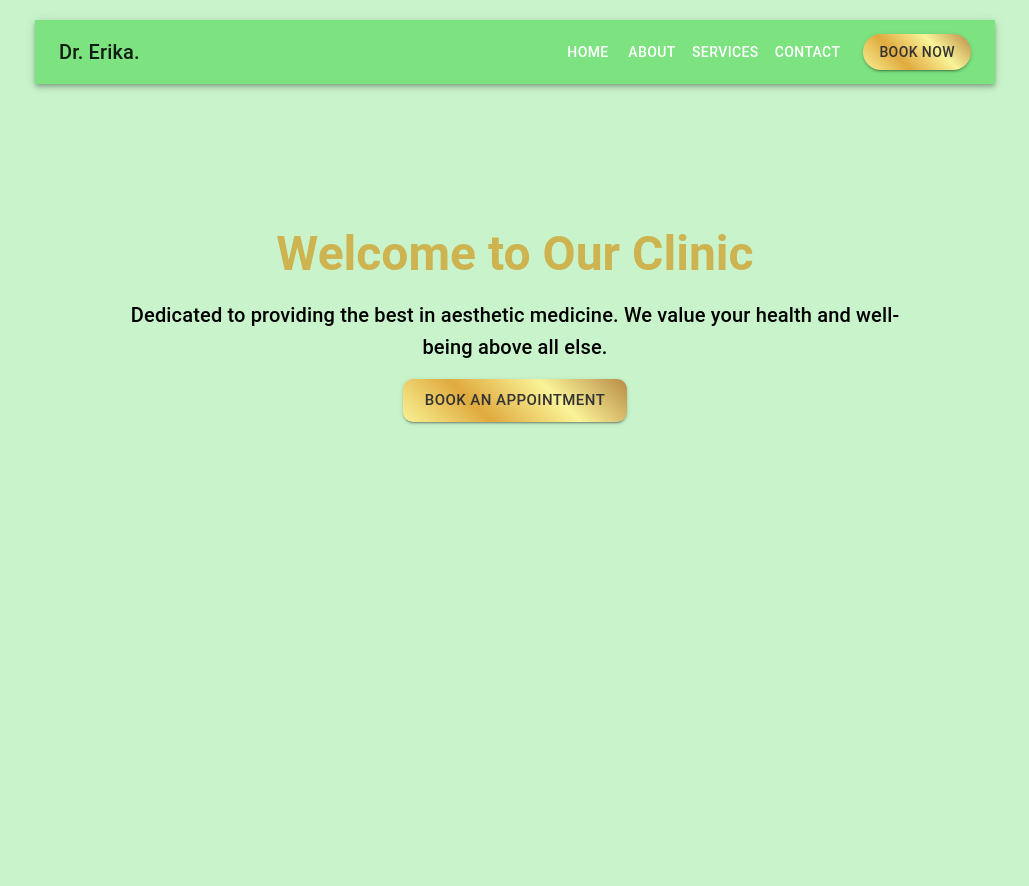
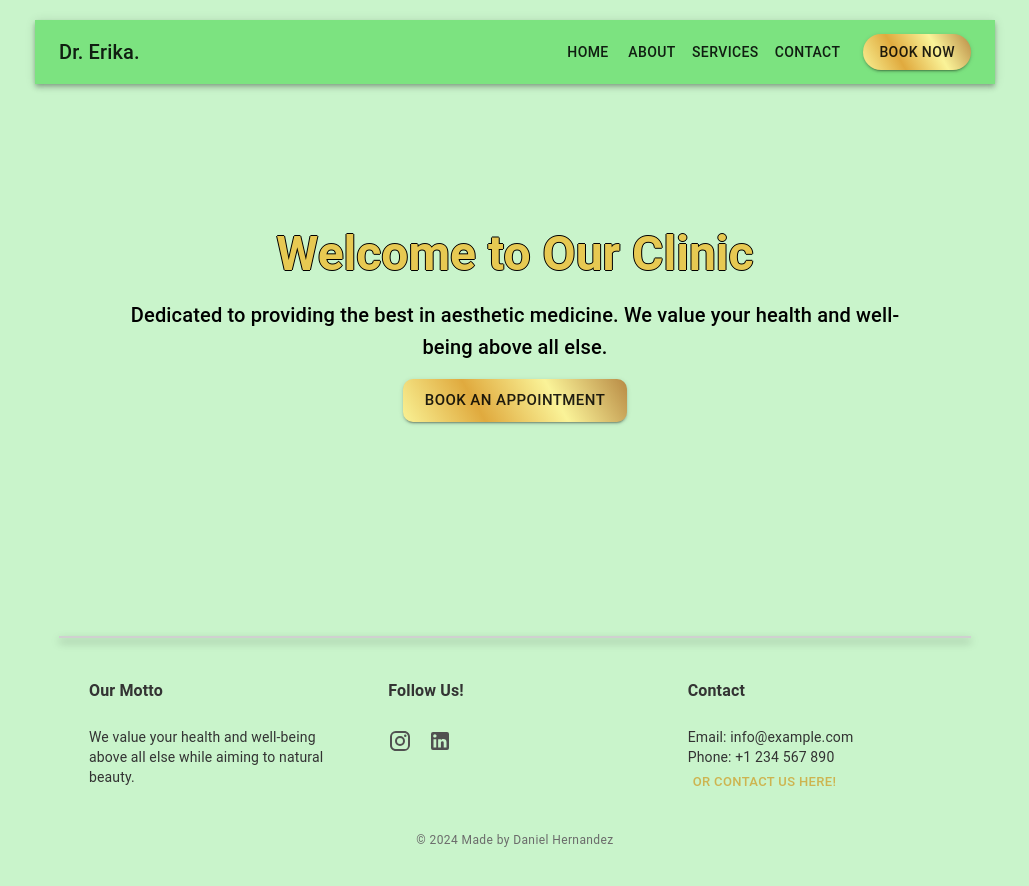
Before and after one commit to Danidehs/dr-web-app, a React (Create React App) app in the folder frontend/: page / in a window 1280 px wide. Shown: the whole page, without its empty margins (125-1154 px from the left). Before the commit the page ends 800 px from the top, so only its background shows below. Built offline with nearby package versions, Linux system fonts and the light colour scheme.

Commit message:
style (About, Services): Updated UI and added some images

```diff
--- a/frontend/src/App.css
+++ b/frontend/src/App.css
@@ -69,16 +69,8 @@ html body .MuiTypography-h2,
 html body .MuiTypography-h3,
 html body .MuiTypography-h4 {
   font-weight: bold;
-  color: #cdb450;
-}
-
-html body .button, html body .MuiButton-containedSecondary {
-  background-color: #cdb450;
-  color: #333;
-}
-
-html body .button:hover, html body .MuiButton-containedPrimary:hover {
-  background-color: #e68900;
+  color: #e7c952;
+  text-shadow: -1px 0 black, 0 1px black, 1px 0 black, 0 -1px black;
 }
 
 html body .formContainerBox {
@@ -90,5 +82,53 @@ html body .formContainerBox {
 }
 
 .goldGradient {
-  background: linear-gradient(45deg, #f9f295, #e0aa3e, #faf398, #b88a44);
+  background: linear-gradient(60deg, #f9f295, #e0aa3e, #faf398, #b88a44);
 }
+
+/* Footer section */
+
+.footer {
+  margin-top: 5%;
+  padding: 16px 0;
+  color: #333;
+}
+
+.footer-top-border {
+  border-top: 2px solid #d0d0d0;
+  width: 100%;
+  margin-top: 8px;
+  margin-bottom: 25px;
+  box-shadow: 0 4px 8px rgba(0,0,0,0.4);
+}
+
+.footer-content {
+  padding: 16px;
+  padding-left: 30px;
+  display: flex;
+  justify-content: center;
+}
+
+.footer-heading, html body .MuiTypography-body1 {
+  font-weight: bold;
+  padding-bottom: 24px;
+}
+
+.footer-socials {
+  display: flex;
+  gap: 16px; /* Adjust spacing between icons as needed */
+
+}
+
+.footer-socials .MuiSvgIcon-root {
+  color: #505050; /* Icon color, adjust as needed */
+}
+
+.footer-bottom {
+  margin-top: 12px;
+  text-align: center;
+}
+
+.footer-copy {
+  color: #6b6b6b;
+  margin-top: 16px;
+}
--- a/frontend/src/App.js
+++ b/frontend/src/App.js
@@ -9,6 +9,7 @@ import Services from './components/Services';
 import Appointment from './components/Appointment';
 import AppointmentsList from './components/AppointmentList';
 import Contact from './components/Contact';
+import Footer from './components/Footer';
 import './App.css';
 
 const theme = createTheme({
@@ -37,6 +38,7 @@ const App = () => {
             <Route path='/bookAppointment' element={<Appointment />} />
           </Routes>
           {/* <AppointmentsList /> */}
+          <Footer />
         </Router>
       </div>
     </ThemeProvider>
--- a/frontend/src/components/About.js
+++ b/frontend/src/components/About.js
@@ -2,7 +2,7 @@ import React from 'react';
 import { makeStyles } from '@mui/styles';
 import { useTheme } from '@mui/material/styles';
 import { Typography, Container, Grid } from '@mui/material';
-//import aboutImage from '../path--image.jpg';
+import aboutImage from '../assets/aboutUs-img2.png';
 
 const useStyles = makeStyles(() => {
   const theme = useTheme();
@@ -12,13 +12,14 @@ const useStyles = makeStyles(() => {
       textAlign: 'center',
     },
     aboutImage: {
-      maxWidth: '100%',
+      maxWidth: '80%',
       height: 'auto',
-      borderRadius: theme.shape.borderRadius,
+      borderRadius: '100%',
+      marginLeft: theme.spacing(4),
     },
     aboutText: {
-      marginTop: theme.spacing(2),
-      color: 'white',
+      paddingTop: theme.spacing(4),
+      color: 'black',
     },
   };
 });
@@ -31,7 +32,7 @@ const About = () => {
       <Grid container spacing={4} alignItems='center' justifyContent='center'>
         <Grid item xs={12} sm={6}>
           <img
-            //src={aboutImage}
+            src={aboutImage}
             alt='About the clinic'
             className={classes.aboutImage}
           />
--- a/frontend/src/components/Header.js
+++ b/frontend/src/components/Header.js
@@ -1,11 +1,11 @@
 import React from 'react';
 import { AppBar, Toolbar, Typography, Button } from '@mui/material';
-import { useTheme } from '@mui/material/styles';
+//import { useTheme } from '@mui/material/styles';
 import { makeStyles } from '@mui/styles';
 import { Link } from 'react-router-dom';
 
 const useStyles = makeStyles(() => {
-  const theme = useTheme();
+  //const theme = useTheme();
   return {
     appBar: {
       backgroundColor: '#7ce380',
@@ -16,10 +16,7 @@ const useStyles = makeStyles(() => {
     },
     link: {
       textDecoration: 'none',
-      color: 'white',
-    },
-    menuButton: {
-      marginLeft: theme.spacing(1),
+      color: 'dark gray',
     },
   };
 });
--- a/frontend/src/components/Home.js
+++ b/frontend/src/components/Home.js
@@ -1,6 +1,7 @@
 import React from 'react';
 import { makeStyles } from '@mui/styles';
 import { Typography, Button, Container } from '@mui/material';
+import { Link } from 'react-router-dom';
 
 const useStyles = makeStyles((theme) => ({
   heroContainer: {
@@ -26,6 +27,7 @@ const Home = () => {
           Dedicated to providing the best in aesthetic medicine. We value your
           health and well-being above all else.
         </Typography>
+        <Link to='/bookAppointment' className={classes.link}>
           <Button
             variant='contained'
             color='secondary'
@@ -35,6 +37,7 @@ const Home = () => {
           >
             Book an Appointment
           </Button>
+        </Link>
       </Container>
     </div>
   );
--- a/frontend/src/components/Services.js
+++ b/frontend/src/components/Services.js
@@ -1,5 +1,4 @@
 import React from 'react';
-import { useTheme } from '@mui/material/styles';
 import { makeStyles } from '@mui/styles';
 import {
   Typography,
@@ -10,25 +9,25 @@ import {
   Grid,
 } from '@mui/material';
 
-const useStyles = makeStyles(() => {
-  const theme = useTheme();
-  return {
+const useStyles = makeStyles((theme) => ({
   servicesContainer: {
     padding: theme.spacing(8, 2),
   },
   serviceCard: {
+    marginTop: theme.spacing(4),
     height: '100%',
     display: 'flex',
     flexDirection: 'column',
+    boxShadow: '0 4px 8px rgba(0,0,0,0.5)',
+    borderRadius: '12px',
   },
   serviceTitle: {
     flexGrow: 1,
   },
   serviceButton: {
-      justifyContent: 'center',
+    justifyContent: 'right',
   },
-  };
-});
+}));
 
 const Services = () => {
   const classes = useStyles();
@@ -58,7 +57,14 @@ const Services = () => {
       <Grid container spacing={4}>
         {services.map((service, index) => (
           <Grid item xs={12} md={4} key={index}>
-            <Card className={classes.serviceCard}>
+            <Card
+              className={classes.serviceCard}
+              style={{
+                borderRadius: '12px',
+                boxShadow: '0 4px 8px rgba(0,0,0,0.3)',
+                fontWeight: 'bold',
+              }}
+            >
               <CardContent className={classes.serviceTitle}>
                 <Typography gutterBottom variant='h5' component='h2'>
                   {service.title}
@@ -81,3 +87,53 @@ const Services = () => {
 };
 
 export default Services;
+
+//   return (
+//     <div style={{ padding: 20 }}>
+//       <Typography
+//         variant='h4'
+//         style={{ textAlign: 'center', marginBottom: 20, marginTop: 20 }}
+//       >
+//         Our Services
+//       </Typography>
+//       <Grid
+//         container
+//         spacing={2}
+//         justifyContent='center'
+//         style={{ display: 'flex', alignItems: 'stretch' }}
+//       >
+//         {services.map((service, index) => (
+//           <Grid item xs={12} sm={6} md={4} key={index}>
+//             <Card
+//               style={{
+//                 display: 'flex',
+//                 flexDirection: 'column',
+//                 height: '100%',
+//               }}
+//             >
+//               <CardContent style={{ flexGrow: 1 }}>
+//                 <Typography variant='h6' component='h2'>
+//                   {service.title}
+//                 </Typography>
+//                 <Typography
+//                   variant='body2'
+//                   component='p'
+//                   style={{ marginTop: 15 }}
+//                 >
+//                   {service.description}
+//                 </Typography>
+//               </CardContent>
+//             </Card>
+//           </Grid>
+//         ))}
+//       </Grid>
+//       <div style={{ size: 'small', textAlign: 'right', marginTop: 10 }}>
+//         <Button variant='contained' color='primary'>
+//           More Info
+//         </Button>
+//       </div>
+//     </div>
+//   );
+// };
+
+// export default Services;
```
Also changed, not shown: frontend/src/assets/aboutUs-img.png (added), frontend/src/assets/aboutUs-img2.png (added). Lines whose indentation alone changed are shown as unchanged.
